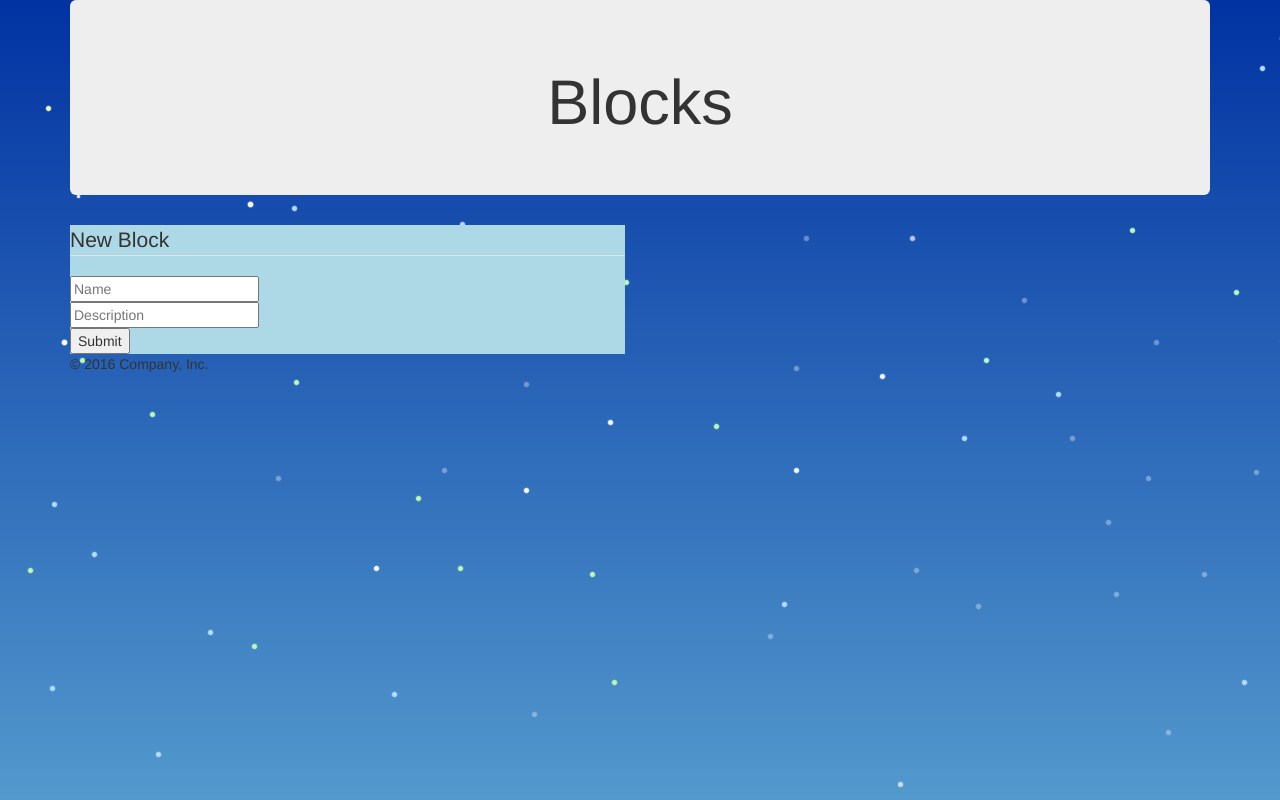
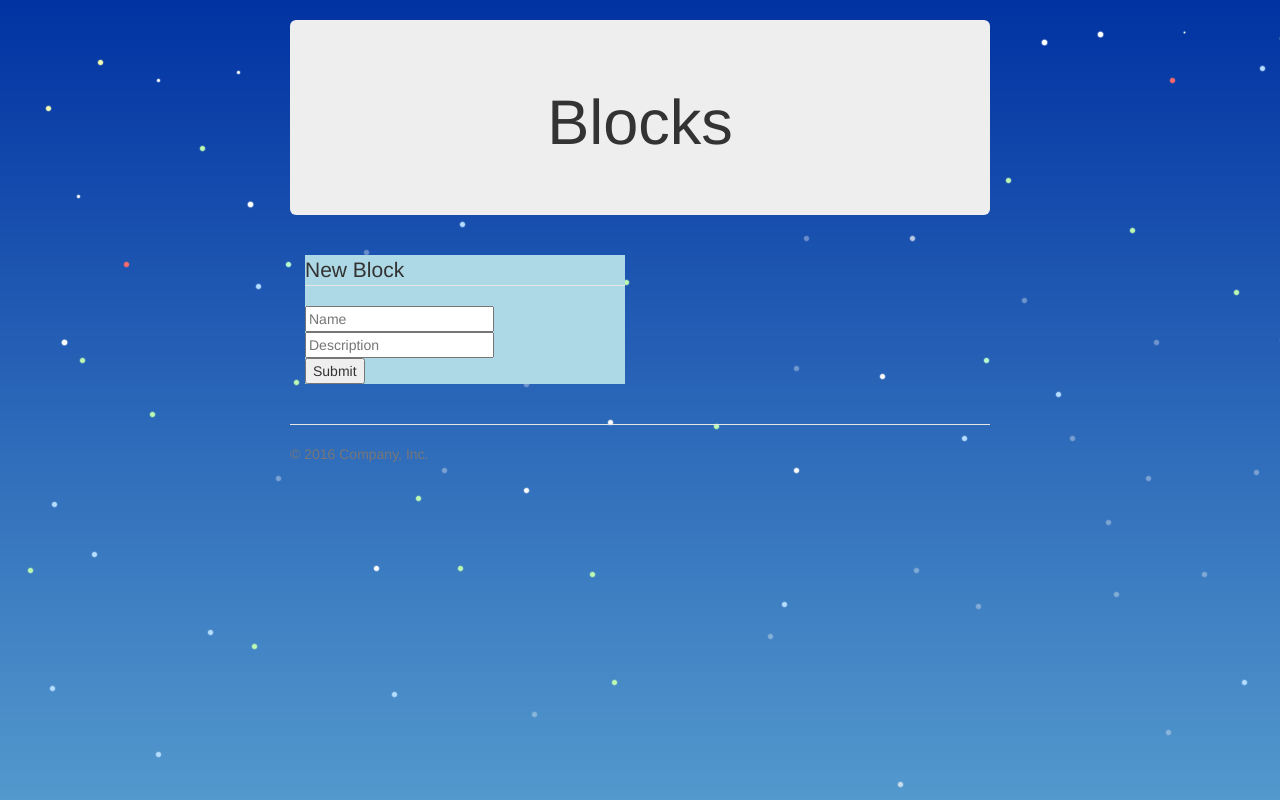
Before and after one commit to ledomone/building-blocks, a website: page public/index.html in a window 1280 px wide. Drawn offline with nearby package versions, Linux system fonts and the light colour scheme; no server answers.

Commit message:
Add jumbotron-narrow stylesheet

```diff
--- a/public/index.html
+++ b/public/index.html
@@ -9,6 +9,9 @@
 	<link rel="stylesheet" href="https://maxcdn.bootstrapcdn.com/bootstrap/3.3.7/css/bootstrap.min.css" integrity="sha384-BVYiiSIFeK1dGmJRAkycuHAHRg32OmUcww7on3RYdg4Va+PmSTsz/K68vbdEjh4u" crossorigin="anonymous">
 	<!-- Optional theme -->
 	<link rel="stylesheet" href="https://maxcdn.bootstrapcdn.com/bootstrap/3.3.7/css/bootstrap-theme.min.css" integrity="sha384-rHyoN1iRsVXV4nD0JutlnGaslCJuC7uwjduW9SVrLvRYooPp2bWYgmgJQIXwl/Sp" crossorigin="anonymous">
+
+	  <!-- Custom styles for this template -->
+    <link href="jumbotron-narrow.css" rel="stylesheet">
 
 	<link rel="stylesheet" type="text/css" href="style.css">
 </head>
--- /dev/null
+++ b/public/jumbotron-narrow.css
@@ -0,0 +1,79 @@
+/* Space out content a bit */
+body {
+  padding-top: 20px;
+  padding-bottom: 20px;
+}
+
+/* Everything but the jumbotron gets side spacing for mobile first views */
+.header,
+.marketing,
+.footer {
+  padding-right: 15px;
+  padding-left: 15px;
+}
+
+/* Custom page header */
+.header {
+  padding-bottom: 20px;
+  border-bottom: 1px solid #e5e5e5;
+}
+/* Make the masthead heading the same height as the navigation */
+.header h3 {
+  margin-top: 0;
+  margin-bottom: 0;
+  line-height: 40px;
+}
+
+/* Custom page footer */
+.footer {
+  padding-top: 19px;
+  color: #777;
+  border-top: 1px solid #e5e5e5;
+}
+
+/* Customize container */
+@media (min-width: 768px) {
+  .container {
+    max-width: 730px;
+  }
+}
+.container-narrow > hr {
+  margin: 30px 0;
+}
+
+/* Main marketing message and sign up button */
+.jumbotron {
+  text-align: center;
+  border-bottom: 1px solid #e5e5e5;
+}
+.jumbotron .btn {
+  padding: 14px 24px;
+  font-size: 21px;
+}
+
+/* Supporting marketing content */
+.marketing {
+  margin: 40px 0;
+}
+.marketing p + h4 {
+  margin-top: 28px;
+}
+
+/* Responsive: Portrait tablets and up */
+@media screen and (min-width: 768px) {
+  /* Remove the padding we set earlier */
+  .header,
+  .marketing,
+  .footer {
+    padding-right: 0;
+    padding-left: 0;
+  }
+  /* Space out the masthead */
+  .header {
+    margin-bottom: 30px;
+  }
+  /* Remove the bottom border on the jumbotron for visual effect */
+  .jumbotron {
+    border-bottom: 0;
+  }
+}
```
